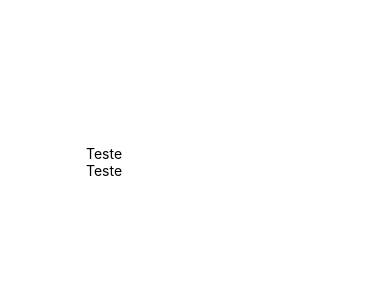
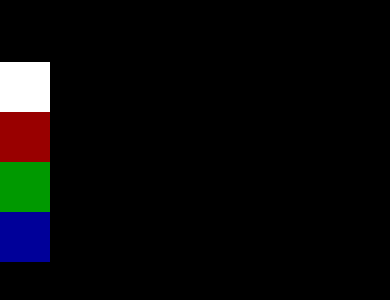
Before and after one commit to guisantosalves/first_project_reactNative, a React Native app: screen / in a window 390 px wide. Shown: the part 260-560 px from the top of the page. Built offline with nearby package versions, Linux system fonts and the light colour scheme.

Commit message:
usando flex-box

```diff
--- a/src/App.js
+++ b/src/App.js
@@ -18,16 +18,24 @@
 // import UsuarioLogado from './components/UsuarioLogado';
 // import ListaProdutos from './components/produtos/ListaProdutos';
 // import ListaProdutosV2 from './components/produtos/ListaProdutosV2';
+// import DigiteSeuNome from './components/DigiteSeuNome';
+// import FlexboxV1 from './components/layout/FlexboxV1';
 
 import React from 'react';
 import {Text, View, StyleSheet, SafeAreaView} from 'react-native';
-import DigiteSeuNome from './components/DigiteSeuNome';
+
+import FlexboxV2 from './components/layout/FlexboxV2';
 
 export default () => (
     <SafeAreaView style={style.App}>
+
+        <FlexboxV2/>
+
+        {
+        /*
+        <FlexboxV1/>
         <DigiteSeuNome />
-
-        {/* <MiniMax min={3} max={20}/>
+        <MiniMax min={3} max={20}/>
         <ListaProdutosV2/>
         <ListaProdutos />
         <UsuarioLogado usuario={{nome:'gui', email:'gui@gui.com'}}/>
--- /dev/null
+++ b/src/components/layout/FlexboxV1.js
@@ -0,0 +1,24 @@
+import React from "react";
+import {View, StyleSheet} from 'react-native';
+import Quadrado from './Quadrado';
+
+//view -> flexContainer
+//o que está dentro da view são os flexItems
+export default (props) => {
+    return(
+        <View style={style.FlexV1}>
+            <Quadrado cor='white'/>
+            <Quadrado cor='#900'/>
+            <Quadrado cor='#090'/>
+            <Quadrado cor='#009'/>
+        </View>
+    )
+}
+
+const style = StyleSheet.create({
+    FlexV1: {
+        flexGrow: 1,
+        justifyContent: "space-between",
+        backgroundColor: '#000'
+    }
+})
--- /dev/null
+++ b/src/components/layout/FlexboxV2.js
@@ -0,0 +1,30 @@
+import React from "react";
+import {View, StyleSheet} from 'react-native';
+import Quadrado from './Quadrado';
+
+//view -> flexContainer
+//o que está dentro da view são os flexItems
+export default (props) => {
+    return(
+        <View style={style.FlexV2}>
+            <Quadrado cor='white'/>
+            <Quadrado cor='#900'/>
+            <Quadrado cor='#090'/>
+            <Quadrado cor='#009'/>
+        </View>
+    )
+}
+
+const style = StyleSheet.create({
+    FlexV2: {
+        //flex-start começo
+        //center no centro
+        //flex-end no fim
+        //stretch ele faz a largura do msm tamanhao do conteiner flex
+        flex: 1,
+        width: '100%',
+        justifyContent: 'center',
+        alignItems: "flex-start",
+        backgroundColor: '#000'
+    }
+})
--- /dev/null
+++ b/src/components/layout/Quadrado.js
@@ -0,0 +1,17 @@
+import React from 'react';
+import {Text, View, StyleSheet} from 'react-native';
+
+export default props => {
+  const lado = 50;
+  return (
+    <View
+      style={{height: lado,
+        width: lado,
+        backgroundColor: props.cor || '#000'}}
+    />
+  );
+};
+
+// const style = StyleSheet.create({
+
+// })
```
